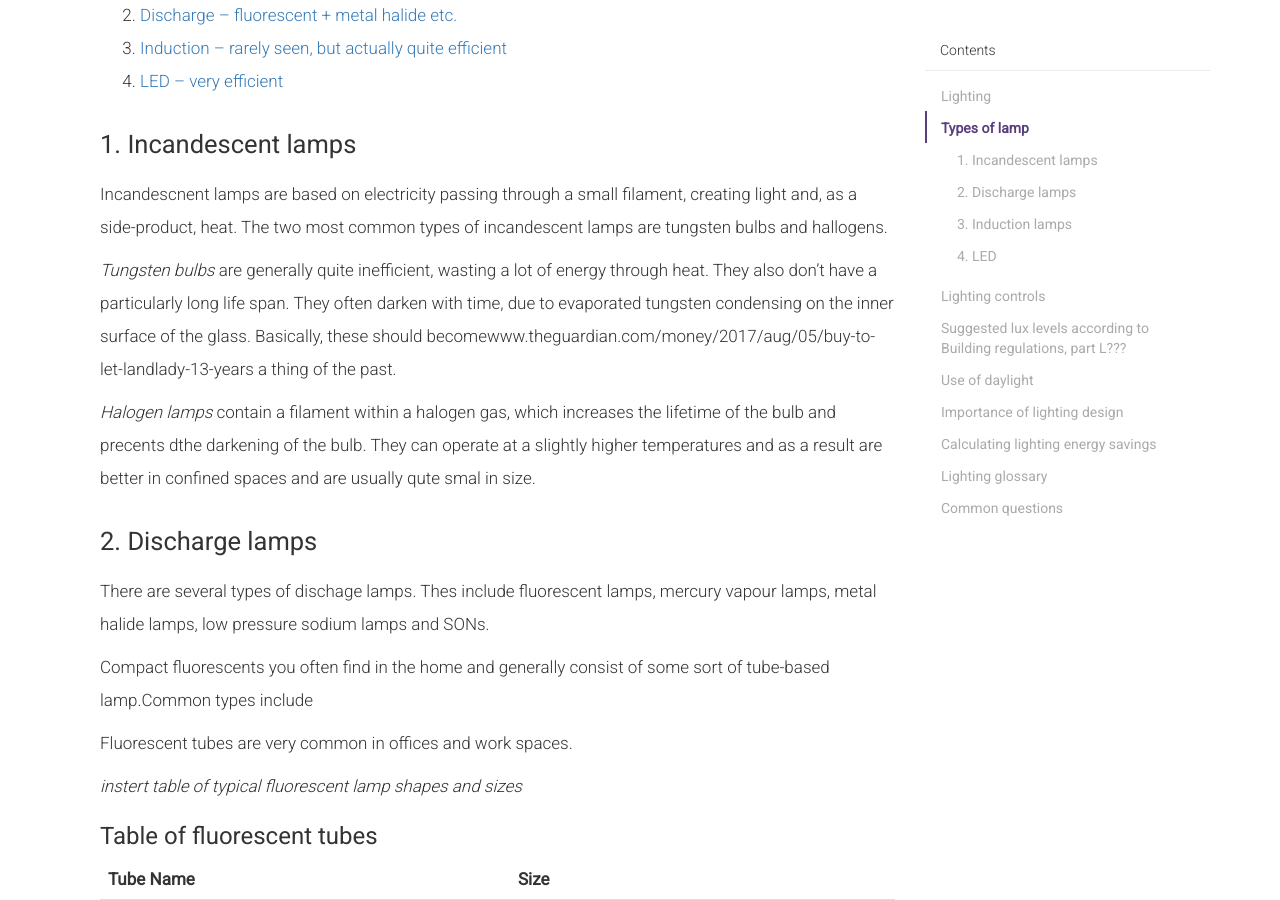
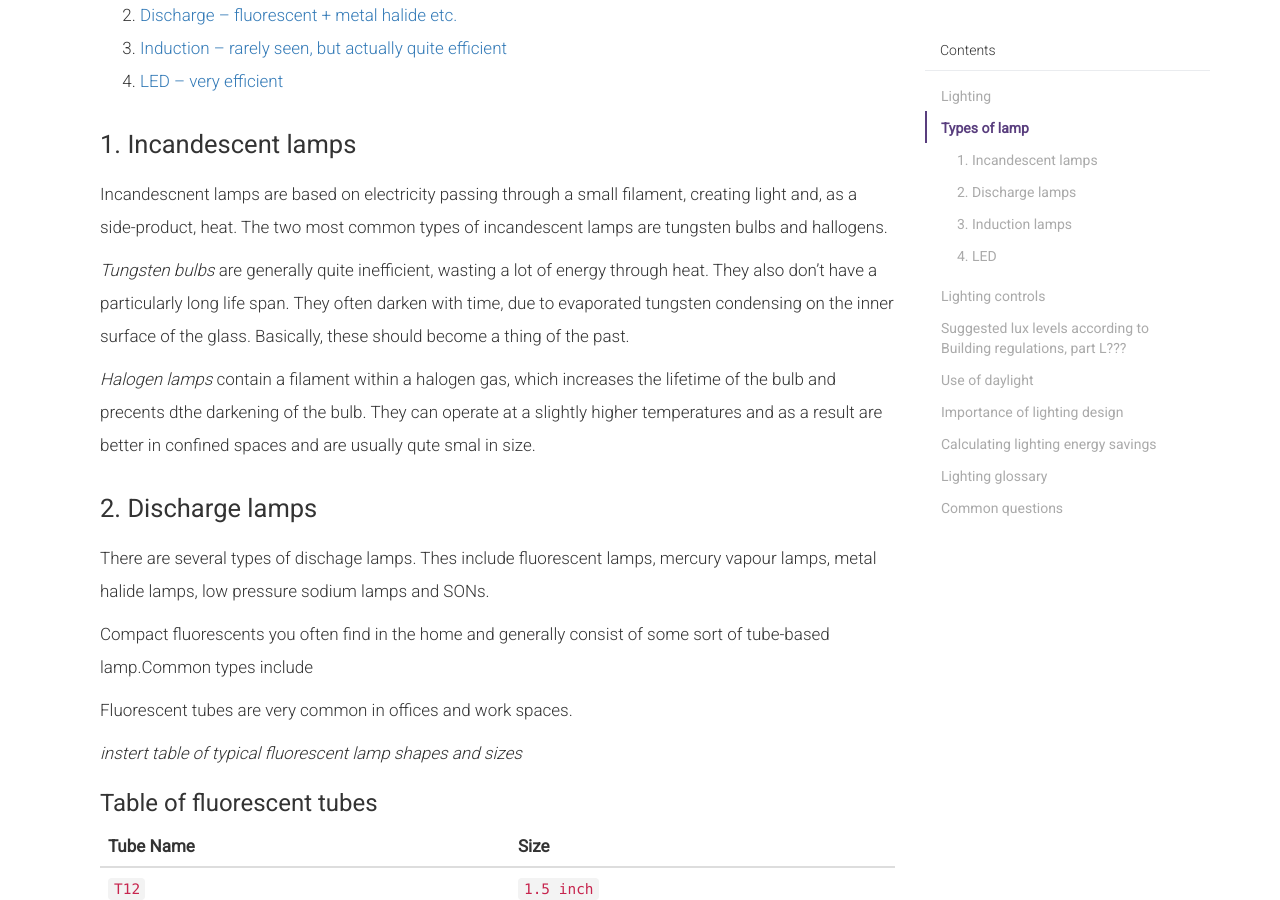
Before and after one commit to energyprinciples/energyprinciples.github.io, a Jekyll site: the page built from _efficiency/001-lighting.md, in a window 1280 px wide and 900 px high, scrolled down 716 px. Built offline with Jekyll 4.4.1, drawn with Linux system fonts in a browser that asks for light colours; nearby versions of some CDN libraries.

Commit message:
Update 001-lighting.md

```diff
--- a/_efficiency/001-lighting.md
+++ b/_efficiency/001-lighting.md
@@ -30,7 +30,7 @@ There are four different types of light output:
 Incandescnent lamps are based on electricity passing through a small filament, creating light and, as a side-product, heat.
 The two most common types of incandescent lamps are tungsten bulbs and hallogens.
 
-*Tungsten bulbs* are generally quite inefficient, wasting a lot of energy through heat. They also don't have a particularly long life span. They often darken with time, due to evaporated tungsten condensing on the inner surface of the glass. Basically, these should becomewww.theguardian.com/money/2017/aug/05/buy-to-let-landlady-13-years a thing of the past.
+*Tungsten bulbs* are generally quite inefficient, wasting a lot of energy through heat. They also don't have a particularly long life span. They often darken with time, due to evaporated tungsten condensing on the inner surface of the glass. Basically, these should become a thing of the past.
 
 *Halogen lamps* contain a filament within a halogen gas, which increases the lifetime of the bulb and precents dthe darkening of the bulb. They can operate at a slightly higher temperatures and as a result are better in confined spaces and are usually qute smal in size.
 
```
